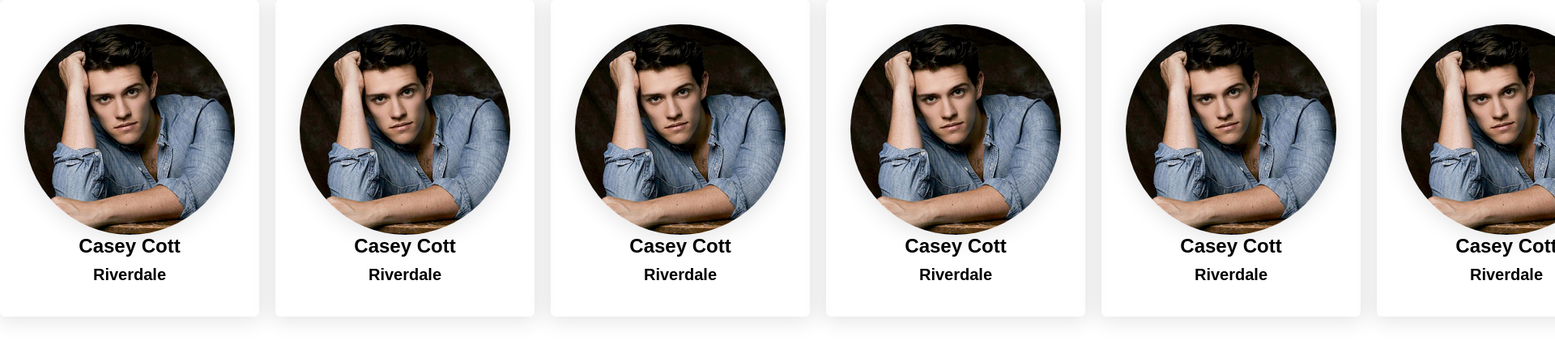
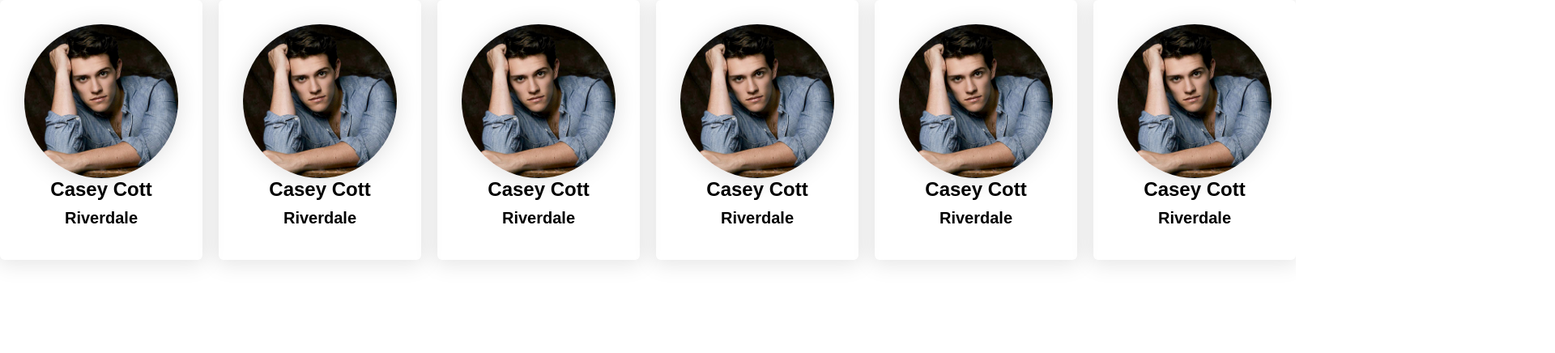
Before and after one commit to rtoddf/first-vite-react-app, a React (Vite) app: page / in a window 1280 px wide. Shown: the top 436 px of the page at 81% size, 1920 px wide, since content can reach past the window. Built offline with nearby package versions, Linux system fonts and the light colour scheme.

Commit message:
figured out grid width

```diff
--- a/src/Components/Card/Card.styled.js
+++ b/src/Components/Card/Card.styled.js
@@ -1,7 +1,7 @@
 import styled from 'styled-components';
 
 export const CardStyled = styled.div`
-  width: 320px;
+  /* width: 320px; */
   margin: 0 auto;
   padding: 30px;
   background: ${({ bgColor }) => bgColor};
@@ -9,7 +9,6 @@
   color: ${({ theme }) => theme.colors.tertiary};
   border-radius: 6px;
   box-shadow: 0 2px 26px 4px rgba(0, 0, 0, 0.1);
-  font-size: 16px;
   text-align: center;
 
   figure {
```
Also changed, not shown: src/App.jsx (+0 -22 lines).
